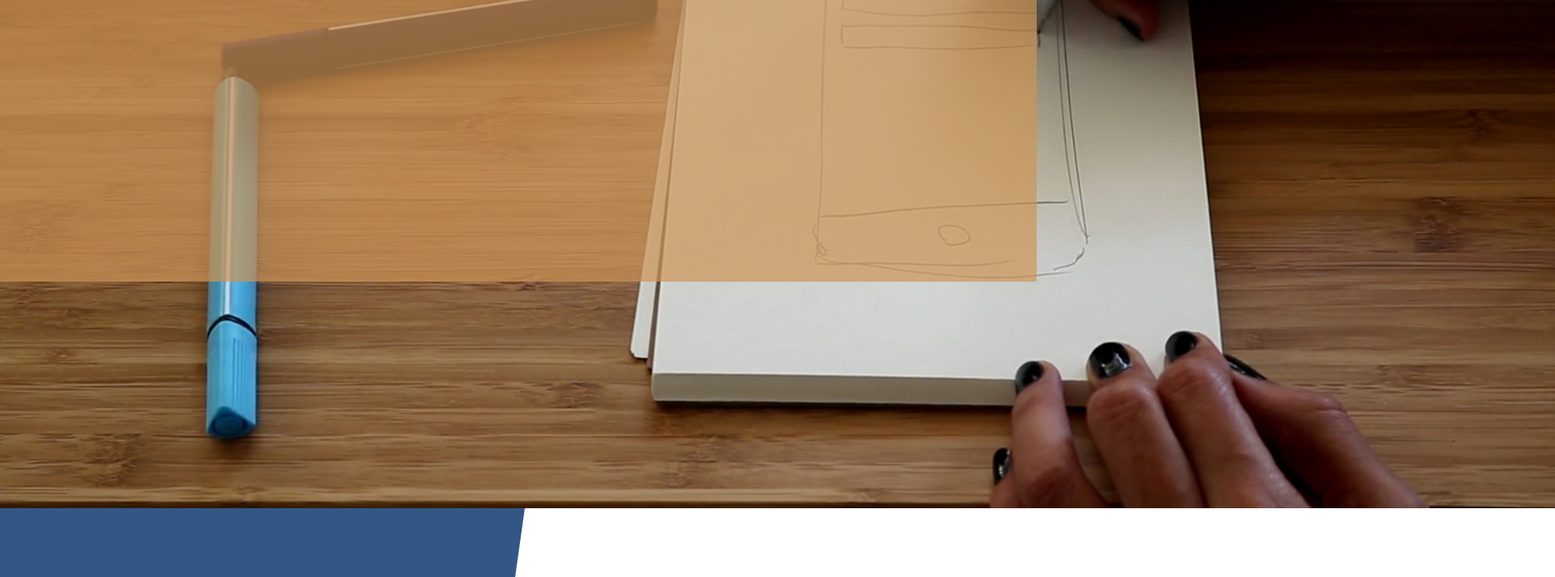
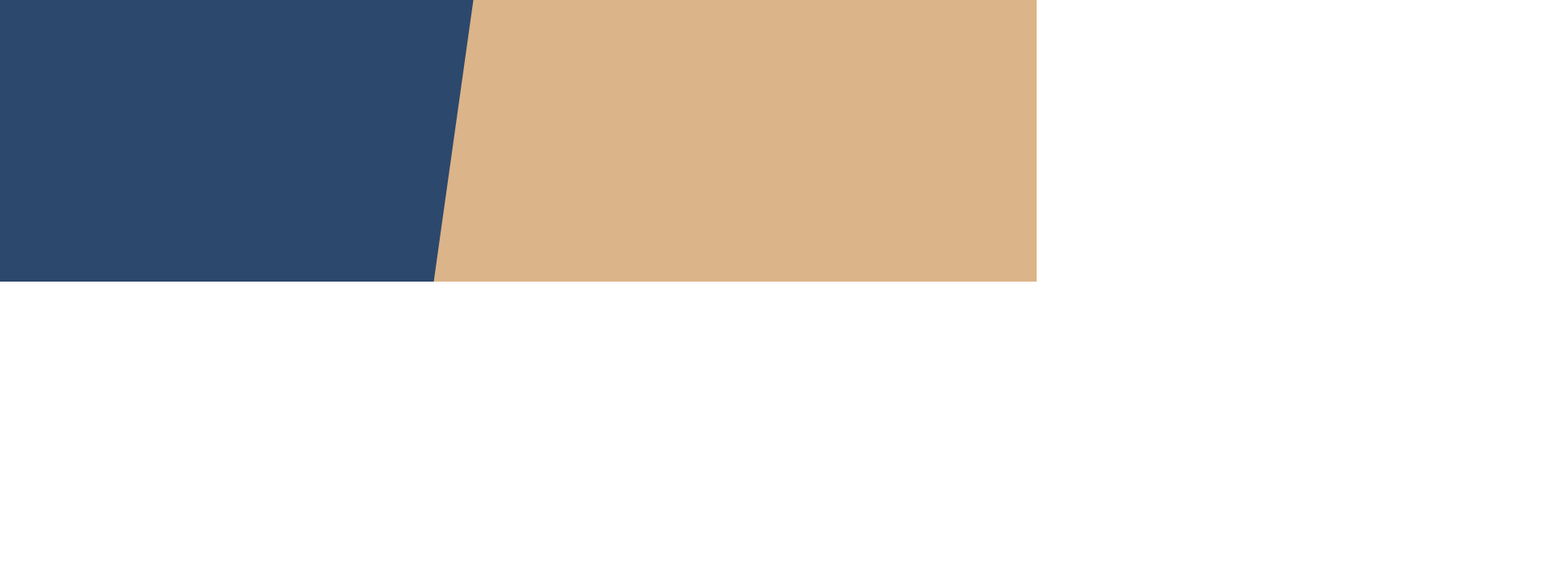
Before and after one commit to khaigen/khaigen.github.io, a website: page index.html in a window 1280 px wide. Shown: the part 452-1165 px from the top of the page at 81% size, 1920 px wide, since content can reach past the window. After the commit the page ends 800 px from the top, so only its background shows below. Drawn offline with Linux system fonts and the light colour scheme.

Commit message:
Update index.html

```diff
--- a/index.html
+++ b/index.html
@@ -34,7 +34,6 @@
 <body>
 
   <div class="overlay"></div>
-  <img src="img/bg-comingsoon.jpg">
   <div class="masthead">
     <div class="masthead-bg"></div>
     <div class="container h-100">
```
